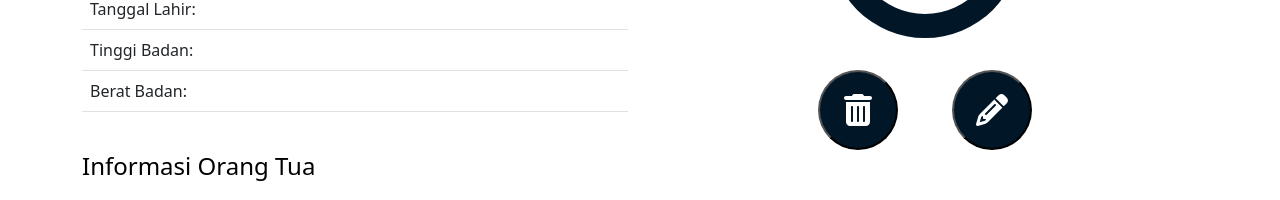
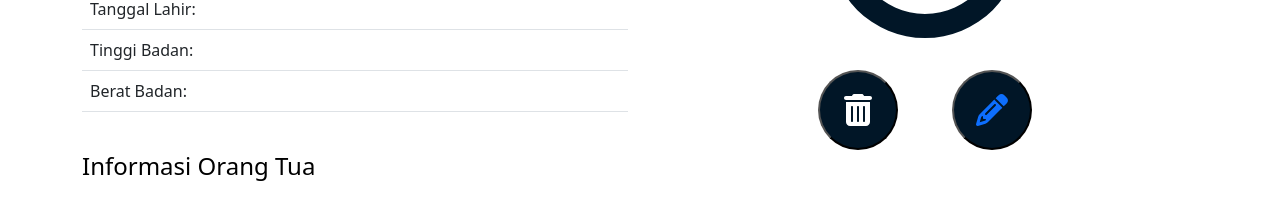
Before and after one commit to setiadirifqi02/Siladu_app, a React (Create React App) app: page /children-data/1 in a window 1280 px wide. Shown: the part 472-672 px from the top of the page. Built offline with nearby package versions, Linux system fonts and the light colour scheme.

Commit message:
change props from onUpdate function props to link props

```diff
--- a/src/components/ActionEditButton.jsx
+++ b/src/components/ActionEditButton.jsx
@@ -1,18 +1,19 @@
 /* eslint-disable react/button-has-type */
 /* eslint-disable react/prop-types */
 import React from 'react';
+import { Link } from 'react-router-dom';
 import { faPencil } from '@fortawesome/free-solid-svg-icons';
 import { FontAwesomeIcon } from '@fortawesome/react-fontawesome';
 
-function ActionEditButton({ id, onUpdate }) {
+function ActionEditButton({ link }) {
   return (
     <div className="action-button">
       <button
+        type="button"
         className="action-button__edit-button"
         aria-label="edit-data-button"
-        onClick={() => onUpdate(id)}
       >
-        <FontAwesomeIcon icon={faPencil} />
+        <Link to={link}><FontAwesomeIcon icon={faPencil} /></Link>
       </button>
     </div>
   );
```
